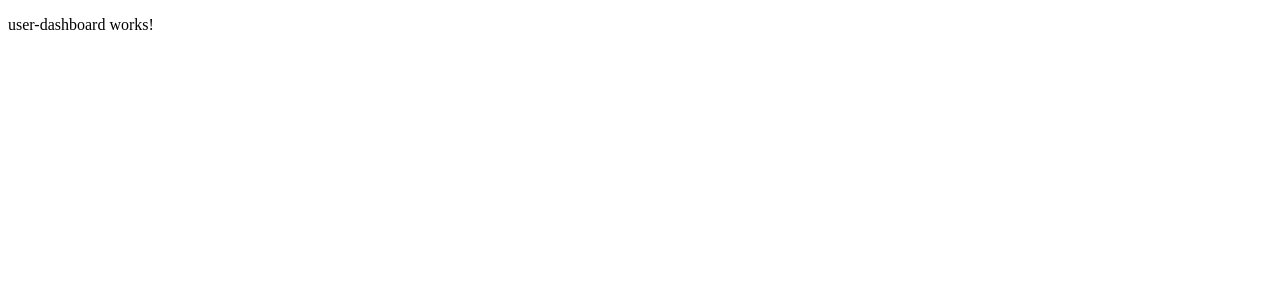
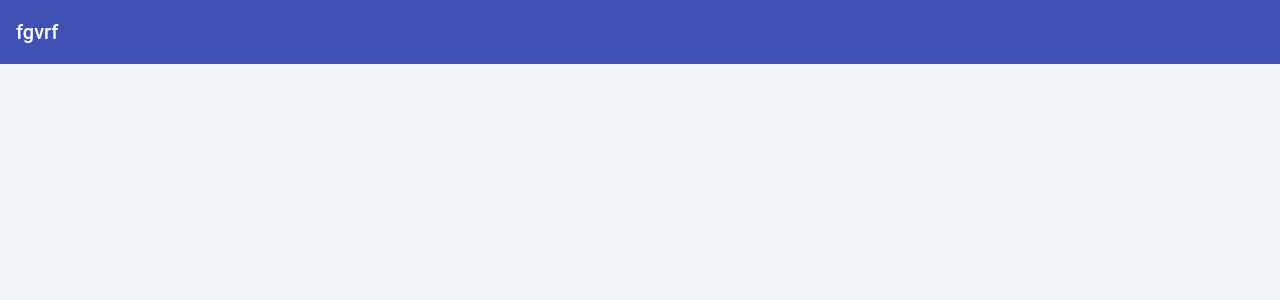
Before and after one commit to obudova/asferro, an Angular app in the folder frontend/: page / in a window 1280 px wide. Shown: the top 300 px of the page. Built offline with nearby package versions, Linux system fonts and the light colour scheme.

Commit message:
chore(): configure styling and theming

```diff
--- a/frontend/package.json
+++ b/frontend/package.json
@@ -13,6 +13,7 @@
   "private": true,
   "dependencies": {
     "@angular/animations": "^4.2.4",
+    "@angular/cdk": "^2.0.0-beta.12",
     "@angular/common": "^4.2.4",
     "@angular/compiler": "^4.2.4",
     "@angular/core": "^4.2.4",
@@ -21,6 +22,7 @@
     "@angular/platform-browser": "^4.2.4",
     "@angular/platform-browser-dynamic": "^4.2.4",
     "@angular/router": "^4.2.4",
+    "@angular/material": "^2.0.0-beta.12",
     "core-js": "^2.4.1",
     "rxjs": "^5.4.2",
     "zone.js": "^0.8.14"
--- a/frontend/src/app/user-dashboard/containers/user-dasboard/user-dashboard.component.html
+++ b/frontend/src/app/user-dashboard/containers/user-dasboard/user-dashboard.component.html
@@ -1,3 +1,3 @@
-<p>
-  user-dashboard works!
-</p>
+<mat-toolbar color="primary">
+  fgvrf
+</mat-toolbar>
--- a/frontend/src/app/user-dashboard/user-dashboard.module.ts
+++ b/frontend/src/app/user-dashboard/user-dashboard.module.ts
@@ -1,10 +1,14 @@
 import { NgModule } from '@angular/core';
 import { CommonModule } from '@angular/common';
 import { UserDashboardComponent } from './containers/user-dasboard/user-dashboard.component';
+import { BrowserAnimationsModule } from '@angular/platform-browser/animations';
+import { MatToolbarModule } from '@angular/material/toolbar';
 
 @NgModule({
   imports: [
-    CommonModule
+    CommonModule,
+    BrowserAnimationsModule,
+    MatToolbarModule
   ],
   declarations: [
     UserDashboardComponent
--- /dev/null
+++ b/frontend/src/assets/styles/components/base.scss
@@ -0,0 +1 @@
+$pale: #f3f6f8;
--- /dev/null
+++ b/frontend/src/assets/styles/components/main.scss
@@ -0,0 +1,3 @@
+body {
+  background: $pale;
+}
--- /dev/null
+++ b/frontend/src/assets/styles/components/reset.scss
@@ -0,0 +1,48 @@
+/* http://meyerweb.com/eric/tools/css/reset/
+   v2.0 | 20110126
+   License: none (public domain)
+*/
+
+html, body, div, span, applet, object, iframe,
+h1, h2, h3, h4, h5, h6, p, blockquote, pre,
+a, abbr, acronym, address, big, cite, code,
+del, dfn, em, img, ins, kbd, q, s, samp,
+small, strike, strong, sub, sup, tt, var,
+b, u, i, center,
+dl, dt, dd, ol, ul, li,
+fieldset, form, label, legend,
+table, caption, tbody, tfoot, thead, tr, th, td,
+article, aside, canvas, details, embed,
+figure, figcaption, footer, header, hgroup,
+menu, nav, output, ruby, section, summary,
+time, mark, audio, video {
+  margin: 0;
+  padding: 0;
+  border: 0;
+  font-size: 100%;
+  font: inherit;
+  vertical-align: baseline;
+}
+/* HTML5 display-role reset for older browsers */
+article, aside, details, figcaption, figure,
+footer, header, hgroup, menu, nav, section {
+  display: block;
+}
+body {
+  line-height: 1;
+}
+ol, ul {
+  list-style: none;
+}
+blockquote, q {
+  quotes: none;
+}
+blockquote:before, blockquote:after,
+q:before, q:after {
+  content: '';
+  content: none;
+}
+table {
+  border-collapse: collapse;
+  border-spacing: 0;
+}
--- /dev/null
+++ b/frontend/src/assets/styles/styles.scss
@@ -0,0 +1,3 @@
+@import "components/reset";
+@import "components/base";
+@import "components/main";
--- a/frontend/src/styles.css
+++ /dev/null
@@ -1 +0,0 @@
-/* You can add global styles to this file, and also import other style files */
--- /dev/null
+++ b/frontend/src/styles.scss
@@ -0,0 +1,2 @@
+@import "~@angular/material/prebuilt-themes/indigo-pink.css";
+@import "assets/styles/styles";
```
Also changed, not shown: frontend/.angular-cli.json, 1 other file (tests, documents, lock files or other folders).
